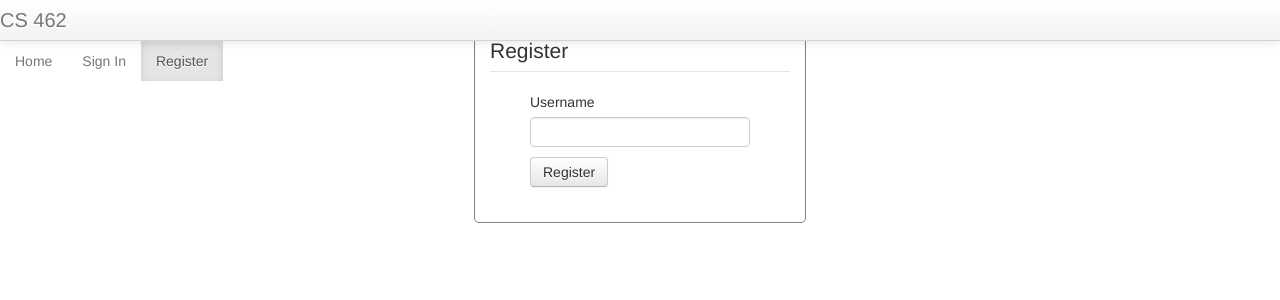
After one commit to nordg2/CS462-1, a PHP site: page /register.php in a window 1280 px wide. The commit adds this page. Shown: the top 300 px of the page. Run offline with PHP 8.4, Linux system fonts and the light colour scheme.

Commit message:
Sign in and Register pages

```diff
--- /dev/null
+++ b/register.php
@@ -0,0 +1,63 @@
+<!DOCTYPE html>
+<html>
+<head>
+	<title>Register</title>
+	<meta name="viewport" content="width=device-width, initial-scale=1.0">
+	<!-- Bootstrap -->
+	<link href="css/bootstrap.min.css" rel="stylesheet" media="screen">
+	<style>
+		#signIn{
+			max-width: 300px;
+			margin: 0 auto;
+			border: 1px solid grey;
+			padding: 15px;
+			margin-top: 15px;
+			border-radius: 5px;
+		}
+		#signInFields{
+			max-width: 220px;
+			margin: 0 auto;
+		}
+		#signInFields button{
+			float: left;
+		}
+		#signInFields span{
+			padding-top: 10px;
+			float: left;
+		}
+	</style>
+</head>
+<body>
+	<div class="navbar navbar-fixed-top">
+		<div class="navbar-inner">
+			<a class="brand" href="/">CS 462</a>
+		</div>
+		<div class="nav-collapse collapse navbar-responsive-collapse">
+			<ul class="nav" id="topLinks">
+				<li><a href="/">Home</a></li>
+				<li><a href="/signin.php">Sign In</a></li>
+				<li class="active"><a href="/register.php">Register</a></li>
+			</ul>
+		</div>
+	</div><!-- navbar -->
+
+	<div class="container content">
+		<div id="signIn">
+			<form method="POST" action="/PHPForms/register.php" id="signInForm">
+				<fieldset>
+					<legend>Register</legend>
+					<div id="signInFields">
+						<label>Username</label>
+						<input type="text" id="username" name="username">
+						<div id="usernameMessage"></div>
+						<button type="submit" class="btn">Register</button>
+					</div>
+				</fieldset>
+			</form>
+		</div>
+	</div><!-- container content -->
+
+	<script src="http://code.jquery.com/jquery.js"></script>
+	<script src="js/bootstrap.min.js"></script>
+</body>
+</html>
```
Also changed, not shown: index.php (+18 -2 lines), signin.php (added, +66 -0 lines).
